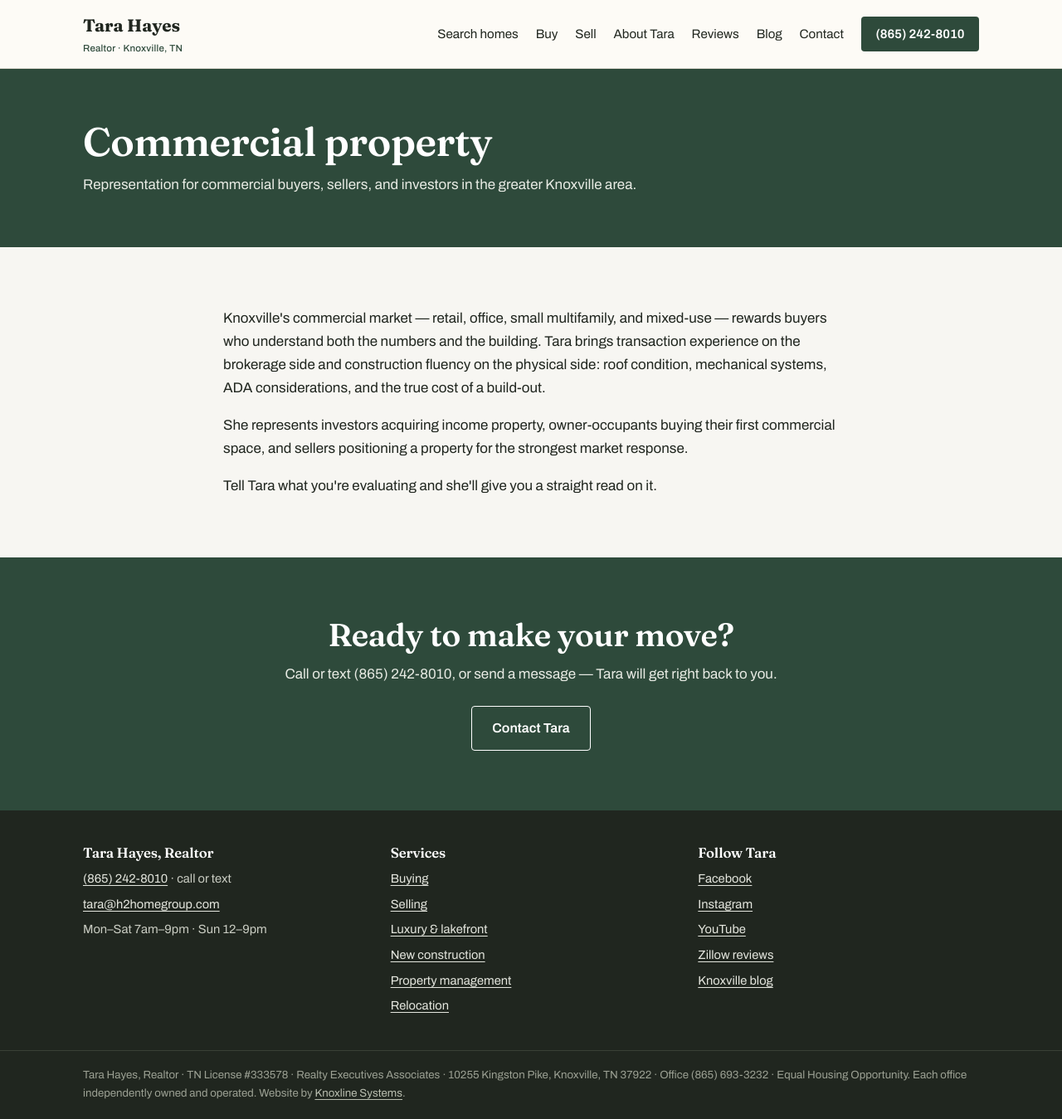
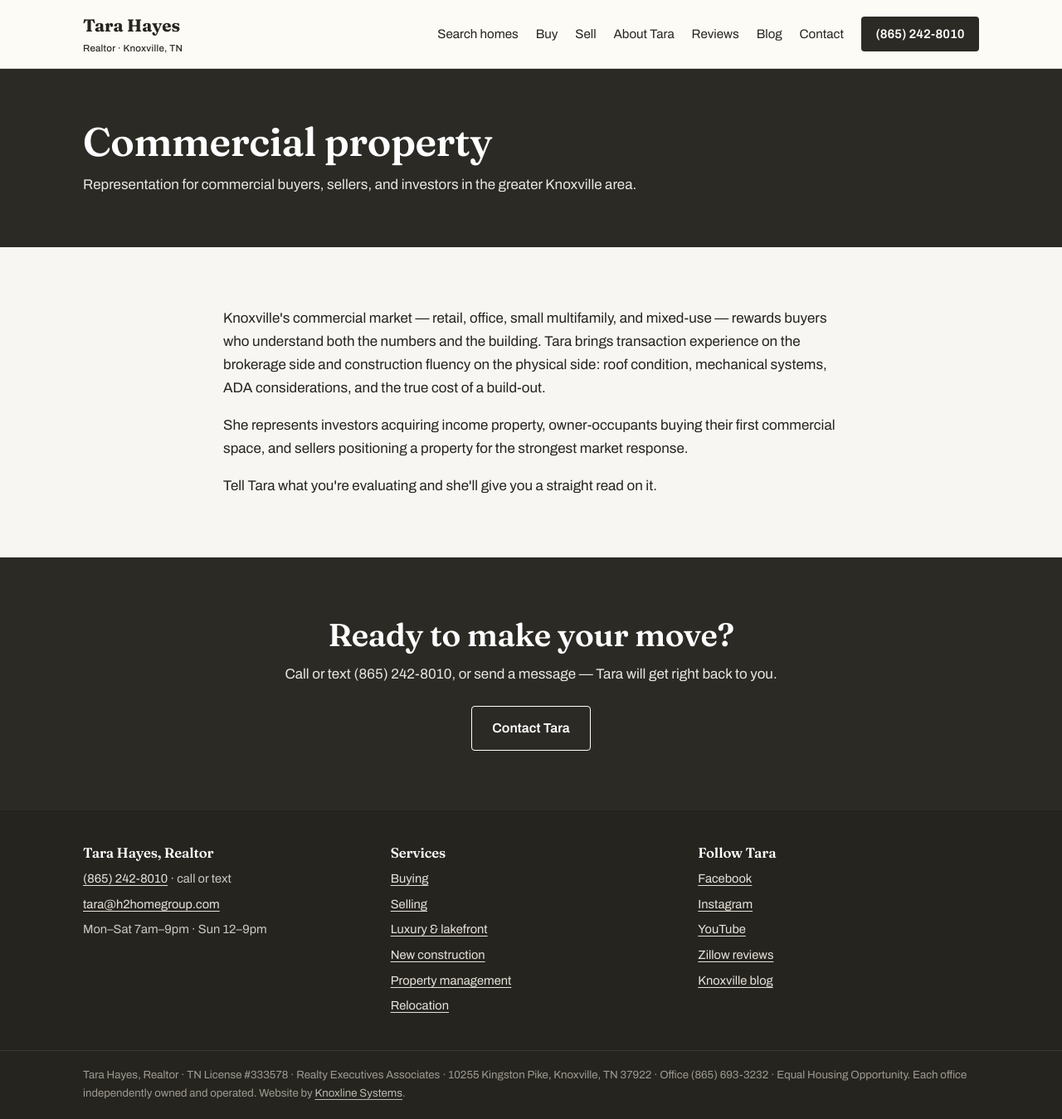
Before and after one commit to Westyn3/tara-hayes-realtor, a Jekyll site: the page built from commercial.html, in a window 1280 px wide and 1349 px high. Shown: the whole window at 83% size. Built offline with Jekyll 4.4.1, drawn with Linux system fonts in a browser that asks for light colours.

Commit message:
Palette: pine green -> warm charcoal ink + brass, matched to Tara's brand shoot
Revert this commit to restore the green.

Co-Authored-By: Claude Fable 5 <noreply@anthropic.com>
Claude-Session: https://claude.ai/code/session_017Tdkj31mQYZtdN1yVPKqVk

```diff
--- a/_layouts/default.html
+++ b/_layouts/default.html
@@ -8,7 +8,7 @@
   <link rel="canonical" href="{{ page.url | absolute_url }}">
   <meta name="robots" content="index, follow, max-image-preview:large">
   <meta name="author" content="Tara Hayes">
-  <meta name="theme-color" content="#2E4A3B">
+  <meta name="theme-color" content="#2B2A25">
   <meta name="geo.region" content="US-TN">
   <meta name="geo.placename" content="Knoxville, Tennessee">
   <meta name="ICBM" content="35.8830, -84.0720">
--- a/css/style.css
+++ b/css/style.css
@@ -1,12 +1,12 @@
 /* Tara Hayes, Realtor — The Broker in a Hat
-   Luxury + family: deep pine, warm brass, ivory light.
-   Palette: pine #2E4A3B · pine-deep #223A2E · ink #20261F · brass #A87B2F · ivory #FDFBF6 · stone #F7F6F2
+   Luxury + family: warm charcoal ink, brass, ivory light (matched to her brand shoot).
+   Palette: pine #2B2A25 · pine-deep #1C1B17 · ink #26241F · brass #A87B2F · ivory #FDFBF6 · stone #F7F6F2
    Type: Fraunces (display) · Archivo (body)
 */
 :root {
-  --pine: #2E4A3B;
-  --pine-deep: #223A2E;
-  --ink: #20261F;
+  --pine: #2B2A25;
+  --pine-deep: #1C1B17;
+  --ink: #26241F;
   --brass: #A87B2F;
   --brass-soft: #C29A55;
   --ivory: #FDFBF6;
@@ -150,7 +150,7 @@ p + p { margin-top: 1em; }
 .page-hero { background: var(--pine); color: var(--white); }
 .page-hero .wrap { padding-top: clamp(2.4rem, 6vw, 3.8rem); padding-bottom: clamp(2.4rem, 6vw, 3.8rem); }
 .page-hero h1 { font-size: clamp(2rem, 4.5vw, 3rem); }
-.page-hero p { max-width: 42em; margin-top: 0.7rem; color: #E8EBE4; }
+.page-hero p { max-width: 42em; margin-top: 0.7rem; color: #EAE7E0; }
 .page-hero .eyebrow { color: var(--brass-soft); }
 .post-meta { font-size: 0.92rem; }
 
@@ -163,18 +163,18 @@ p + p { margin-top: 1em; }
 /* CTA band */
 .cta-band { background: var(--pine); color: var(--white); text-align: center; }
 .cta-band h2 { color: var(--white); }
-.cta-band p { max-width: 38em; margin: 0.6rem auto 1.5rem; color: #E8EBE4; }
+.cta-band p { max-width: 38em; margin: 0.6rem auto 1.5rem; color: #EAE7E0; }
 
 /* Footer */
-.site-footer { background: var(--ink); color: #C9CCC2; font-size: 0.92rem; }
+.site-footer { background: var(--ink); color: #CBC8C0; font-size: 0.92rem; }
 .site-footer .wrap { padding-top: 2.6rem; padding-bottom: 2.2rem; display: grid; gap: 2rem; grid-template-columns: repeat(auto-fit, minmax(230px, 1fr)); }
 .site-footer h3 { color: var(--white); font-size: 1.05rem; margin-bottom: 0.6rem; }
-.site-footer a { color: #E4E6DE; }
+.site-footer a { color: #E6E3DB; }
 .site-footer ul { list-style: none; }
 .site-footer li { margin-bottom: 0.4rem; }
-.compliance { border-top: 1px solid #3A4136; }
-.compliance .wrap { display: block; padding-top: 1.1rem; padding-bottom: 1.3rem; font-size: 0.83rem; color: #9BA093; }
-.compliance a { color: #B9BEB0; }
+.compliance { border-top: 1px solid #3B3832; }
+.compliance .wrap { display: block; padding-top: 1.1rem; padding-bottom: 1.3rem; font-size: 0.83rem; color: #9D9A91; }
+.compliance a { color: #BBB8AF; }
 
 @media (max-width: 860px) {
   .nav { display: none; position: absolute; top: 100%; left: 0; right: 0; background: var(--ivory); border-bottom: 1px solid var(--line); flex-direction: column; align-items: flex-start; padding: 1rem 1.25rem 1.4rem; }
```
Also changed, not shown: favicon.svg.
